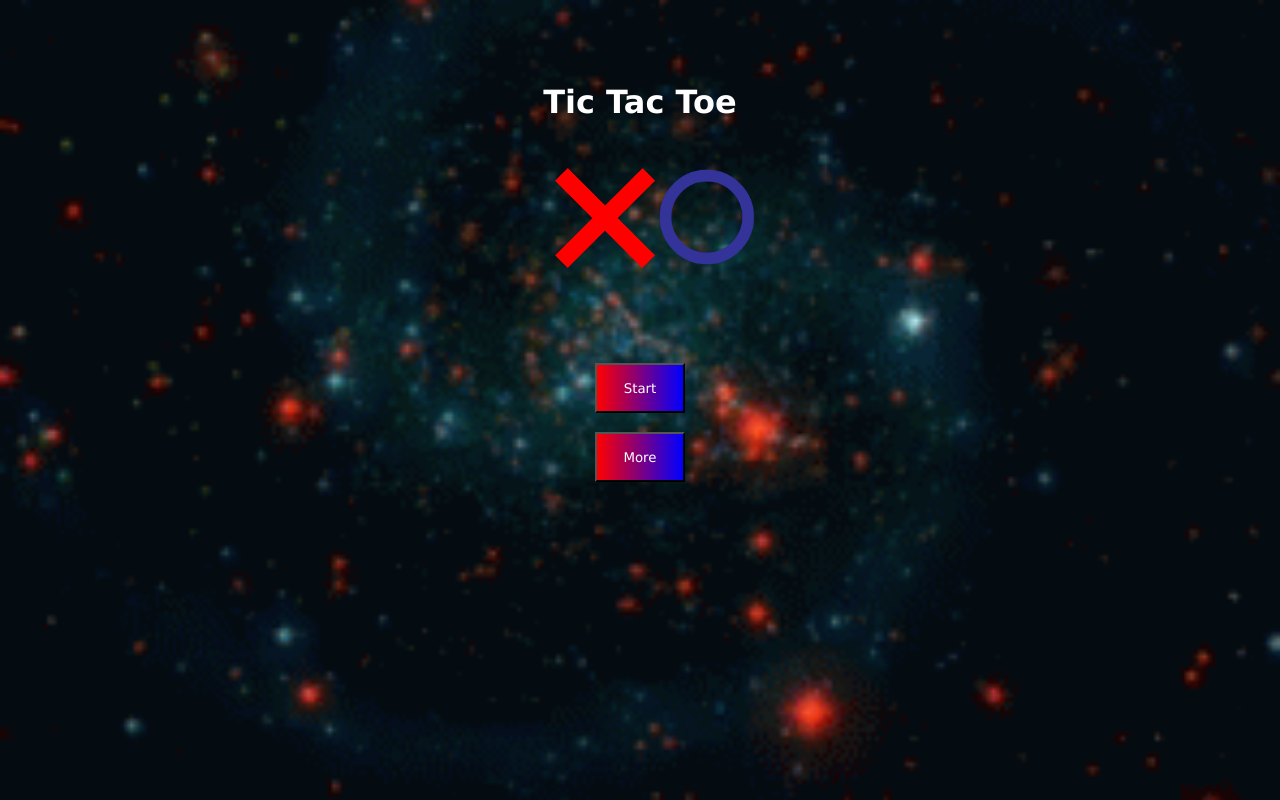
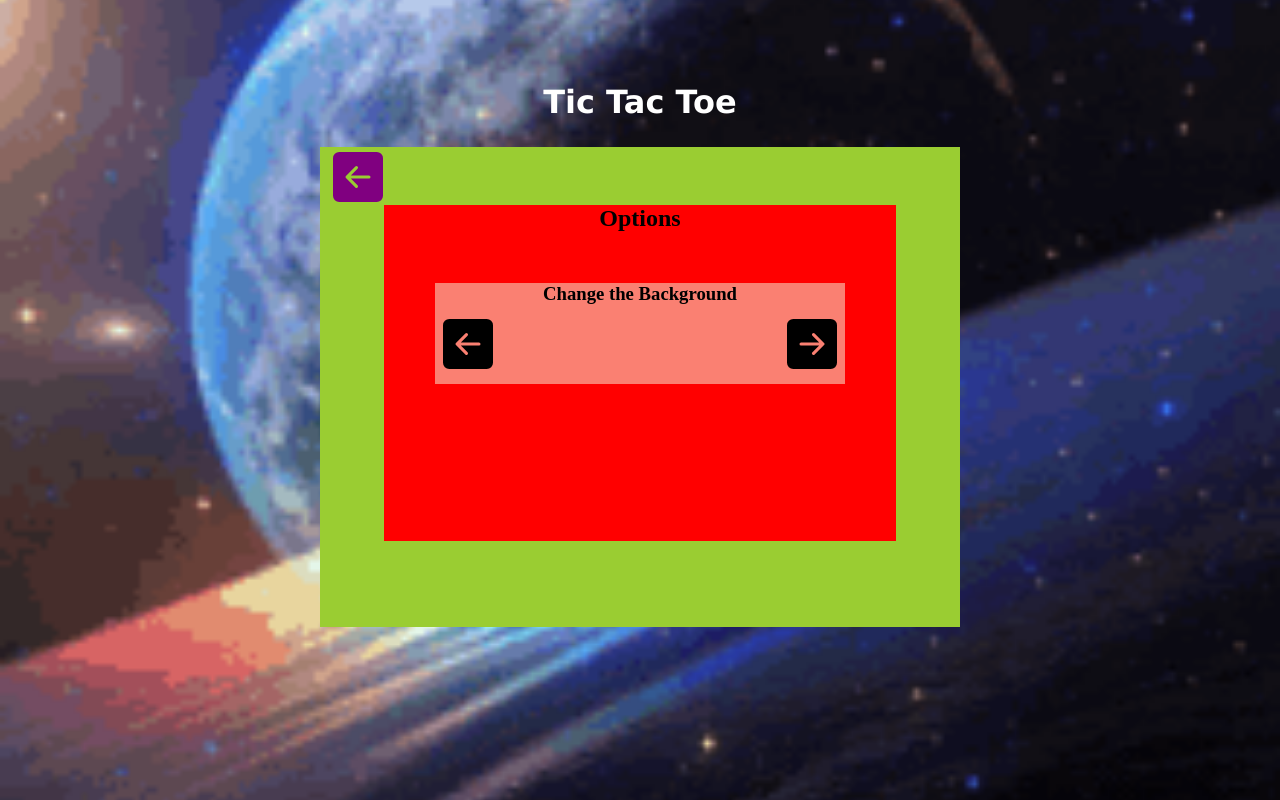
Before and after one commit to JoseLucasapp/Tic-tac-toe-game, a web app: file index.html in a window 1280 px wide. Run offline with its HTML, style and script files only (its server is not run), Linux system fonts and the light colour scheme; lists and menus that the app fills with data are empty.

Commit message:
add buttons

```diff
--- a/index.html
+++ b/index.html
@@ -14,15 +14,15 @@
             <div class="content">
                 <h2>Options</h2>
                 <div class="optButtons">
-                    <a style="text-decoration: none;">
-                        <svg id="arrowback" width="1em" height="1em" viewBox="0 0 16 16" xmlns="http://www.w3.org/2000/svg">
+                    <h3>Change the Background</h3>
+                    <a style="text-decoration: none;" onclick="changeBackgroundafter();">
+                        <svg class="changeBack1" id="arrowback" width="1em" height="1em" viewBox="0 0 16 16" xmlns="http://www.w3.org/2000/svg">
                             <path fill-rule="evenodd" d="M2 0a2 2 0 0 0-2 2v12a2 2 0 0 0 2 2h12a2 2 0 0 0 2-2V2a2 2 0 0 0-2-2H2zm9.5 8.5a.5.5 0 0 0 0-1H5.707l2.147-2.146a.5.5 0 1 0-.708-.708l-3 3a.5.5 0 0 0 0 .708l3 3a.5.5 0 0 0 .708-.708L5.707 8.5H11.5z"/>
                         </svg>
                     </a>
-                    <h3>This place is under construction</h3>
-                    <a style="text-decoration: none;">
-                        <svg id="arrowback" width="1em" height="1em" viewBox="0 0 16 16" xmlns="http://www.w3.org/2000/svg">
-                            <path fill-rule="evenodd" d="M2 0a2 2 0 0 0-2 2v12a2 2 0 0 0 2 2h12a2 2 0 0 0 2-2V2a2 2 0 0 0-2-2H2zm9.5 8.5a.5.5 0 0 0 0-1H5.707l2.147-2.146a.5.5 0 1 0-.708-.708l-3 3a.5.5 0 0 0 0 .708l3 3a.5.5 0 0 0 .708-.708L5.707 8.5H11.5z"/>
+                    <a style="text-decoration: none;" onclick="changeBackgroundbefore();">
+                        <svg class="changeBack2" width="1em" height="1em" viewBox="0 0 16 16" class="bi bi-arrow-right-square-fill" fill="currentColor" xmlns="http://www.w3.org/2000/svg">
+                            <path fill-rule="evenodd" d="M2 0a2 2 0 0 0-2 2v12a2 2 0 0 0 2 2h12a2 2 0 0 0 2-2V2a2 2 0 0 0-2-2H2zm2.5 8.5a.5.5 0 0 1 0-1h5.793L8.146 5.354a.5.5 0 1 1 .708-.708l3 3a.5.5 0 0 1 0 .708l-3 3a.5.5 0 0 1-.708-.708L10.293 8.5H4.5z"/>
                         </svg>
                     </a>
                 </div>
--- a/script/startscript.js
+++ b/script/startscript.js
@@ -1,3 +1,4 @@
+click = 0;
 optionsPageOn = () => {
     let optionspage = document.getElementById('optionspage');
     optionspage.style.zIndex = 1;
@@ -8,6 +9,23 @@ optionsPageOff = () => {
     optionspage.style.zIndex = -1;
     optionspage.style.opacity = 0;
 }
-changeBackground = () =>{
-    backgrounds = ['../img/space.gif','../img/volcano.gif','../img/wather.gif']
+changeBackgroundbefore = () =>{
+    backgrounds = ['../img/space.gif','../img/sky.gif','../img/earth.gif'];
+    click ++;
+    if(click >= 2){
+        click = 2;
+    }
+    document.body.style.backgroundImage = url('../img/space.gif');
+    document.body.style.backgroundPosition ='center';
+    document.body.style.backgroundSize = '100%';
 }
+changeBackgroundafter = () =>{
+    backgrounds = ['../img/space.gif','../img/sky.gif','../img/earth.gif'];
+    click --;
+    if(click <= 0){
+        click = 0;
+    }
+    document.body.style.backgroundImage = url("../img/space.gif");
+    document.body.style.backgroundPosition = 'center';
+    document.body.style.backgroundSize = 100+'%';
+}
--- a/styles/startstyle.css
+++ b/styles/startstyle.css
@@ -1,6 +1,6 @@
 *{margin: 0; padding: 0;}
 body{
-    background: url('../img/space.gif');
+    background: url('../img/earth.gif');
     background-repeat: no-repeat;
     background-size: 100%;
     background-position: center;
@@ -79,8 +79,8 @@ body{
     height: 60%;
     margin-left: 25%;
     margin-top: 5%;
-    opacity: 0;
-    z-index: -1;
+    opacity: 1;
+    z-index: 1;
     background-color: yellowgreen;
 }
 .back{
@@ -105,6 +105,20 @@ body{
     height: 30%;
     margin-left: 10%;
     margin-top: 10%;
+}
+.changeBack1{
+	width: 50px;
+	height: 50px;
+    float: left;
+    margin-left: 2%;
+    margin-top: 3.5%;
+}
+.changeBack2{
+	width: 50px;
+	height: 50px;
+    float: right;
+    margin-right: 2%;
+    margin-top: 3.5%;
 }
 @media(max-width: 1000px){
     .toppage{
```
Also changed, not shown: img/earth.gif (added).
